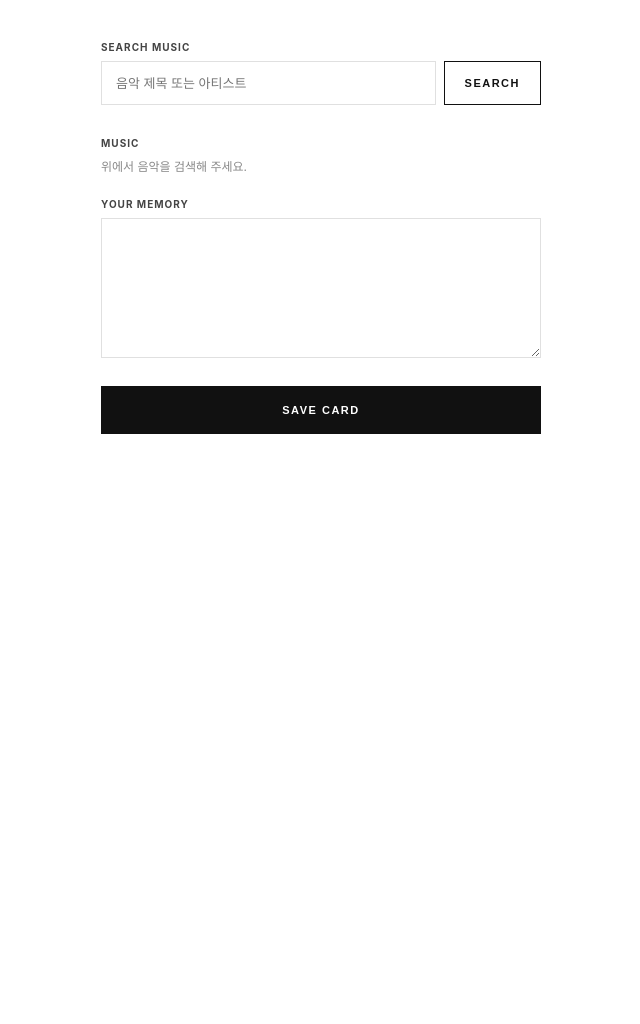
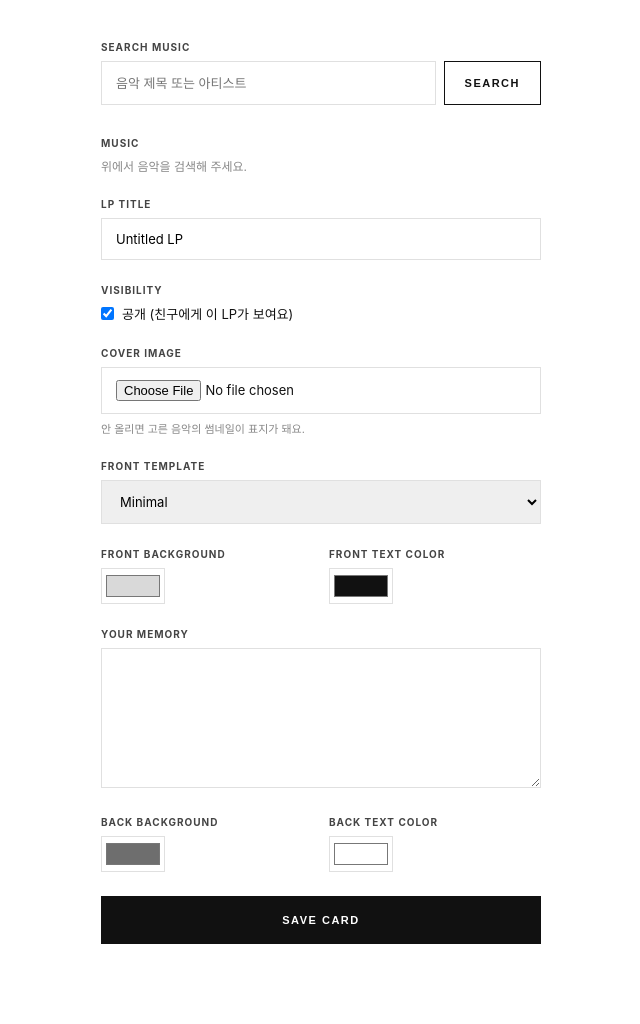
Before and after one commit to ofjrv/Cinematic-Archive, a Django app: page /cards/new/ in a window 1280 px wide. Shown: the part 143-1167 px from the top of the page, without its empty margins (319-959 px from the left). Before the commit the page ends 577 px from the top, so only its background shows below. Run offline with Django 5.2, Linux system fonts and the light colour scheme; the visitor is signed in with stand-in values (Sample User, id 1).

Commit message:
feat : Card에 LP 꾸미기 필드 추가 및 생성 폼 연결 (#14)

```diff
--- a/cards/forms.py
+++ b/cards/forms.py
@@ -5,4 +5,22 @@ from .models import Card
 class CardForm(forms.ModelForm):
     class Meta:
         model = Card
-        fields = ["memo"]  # 음악은 유튜브 검색 결과에서 골라 view에서 넣음
+        # 사용자가 LP Editor에서 직접 입력하는 칸 (음악은 view에서 넣음)
+        fields = [
+            "title",
+            "is_public",
+            "cover_image",
+            "front_template",
+            "front_bg_color",
+            "front_text_color",
+            "memo",
+            "back_bg_color",
+            "back_text_color",
+        ]
+        # 색상 칸은 색 고르는 입력칸으로 보여 주기
+        widgets = {
+            "front_bg_color": forms.TextInput(attrs={"type": "color"}),
+            "front_text_color": forms.TextInput(attrs={"type": "color"}),
+            "back_bg_color": forms.TextInput(attrs={"type": "color"}),
+            "back_text_color": forms.TextInput(attrs={"type": "color"}),
+        }
--- a/cards/models.py
+++ b/cards/models.py
@@ -12,8 +12,13 @@ class Music(models.Model):
     def __str__(self):
         return f"{self.music_title} - {self.artist}"
 
+class Card(models.Model):
+    # 앞면 템플릿 선택지 (LP 모델과 같은 값)
+    class TemplateChoices(models.TextChoices):
+        MINIMAL = "minimal", "Minimal"
+        CLASSIC = "classic", "Classic"
+        BOLD = "bold", "Bold"
 
-class Card(models.Model):
     # 작성자 (User 1 : N Card)
     user = models.ForeignKey(
         settings.AUTH_USER_MODEL,
@@ -28,13 +33,31 @@ class Card(models.Model):
         related_name="cards",
     )
 
-    # 감상 메모
-    memo = models.TextField(blank=True)
+    # ---- LP 앞면 ----
+    title = models.CharField(max_length=120, default="Untitled LP")
+    cover_image = models.ImageField(upload_to="cards/covers/", blank=True)  # 직접 올린 표지 (없으면 음악 썸네일 사용)
+    front_template = models.CharField(
+        max_length=30,
+        choices=TemplateChoices.choices,
+        default=TemplateChoices.MINIMAL,
+    )
+    front_bg_color = models.CharField(max_length=20, default="#d9d9d9")
+    front_text_color = models.CharField(max_length=20, default="#111111")
 
-    # 완성된 카드 이미지 (나중에 만들어지므로 비워둘 수 있게)
-    card_image = models.ImageField(upload_to="cards/", blank=True)
+    # ---- LP 뒷면 ----
+    memo = models.TextField(blank=True)  # YOUR MEMORY
+    back_bg_color = models.CharField(max_length=20, default="#6e6e6e")
+    back_text_color = models.CharField(max_length=20, default="#ffffff")
+
+    # ---- 갤러리 ----
+    is_public = models.BooleanField(default=True)       # True: 친구에게 보임
+    order = models.PositiveIntegerField(default=0)      # 갤러리 순서
 
     created_at = models.DateTimeField(auto_now_add=True)
+    updated_at = models.DateTimeField(auto_now=True)
+
+    class Meta:
+        ordering = ["order", "-created_at"]  # 순서대로, 같으면 최신순
 
     def __str__(self):
-        return f"{self.user} - {self.music}"
+        return f"{self.user} - {self.title}"
--- a/cards/templates/cards/b_card_create.html
+++ b/cards/templates/cards/b_card_create.html
@@ -60,6 +60,19 @@
 
     .error { font-size: 12px; color: #d33; margin-bottom: 16px; }
     .empty { font-size: 12px; color: #888; margin-bottom: 24px; }
+
+    /* LP 입력칸 */
+    .field input[type="text"], .field input[type="file"] {
+      width: 100%; padding: 12px 14px;
+      border: 1px solid #e0e0e0; font-size: 13px; font-family: inherit;
+    }
+    .field input[type="color"] {
+      width: 64px; height: 36px; padding: 2px;
+      border: 1px solid #e0e0e0; background: #fff; cursor: pointer;
+    }
+    .row { display: grid; grid-template-columns: 1fr 1fr; gap: 16px; }  /* 두 칸씩 나란히 */
+    .check { display: flex; align-items: center; gap: 8px; font-size: 13px; }
+    .hint { font-size: 11px; color: #888; margin-top: 6px; }
   </style>
 </head>
 <body>
@@ -80,7 +93,7 @@
     {% endif %}
 
     <!-- 카드 저장 -->
-    <form method="post">
+    <form method="post" enctype="multipart/form-data">
       {% csrf_token %}
 
       <div class="field">
@@ -111,9 +124,57 @@
         {% endif %}
       </div>
 
+      <!-- 폼 입력 오류 (어떤 칸이 잘못됐는지) -->
+      {% if form.errors %}
+        <div class="error">{{ form.errors }}</div>
+      {% endif %}
+
+      <div class="field">
+        <label class="label">LP TITLE</label>
+        {{ form.title }}
+      </div>
+
+      <div class="field">
+        <label class="label">VISIBILITY</label>
+        <label class="check">{{ form.is_public }} 공개 (친구에게 이 LP가 보여요)</label>
+      </div>
+
+      <div class="field">
+        <label class="label">COVER IMAGE</label>
+        {{ form.cover_image }}
+        <p class="hint">안 올리면 고른 음악의 썸네일이 표지가 돼요.</p>
+      </div>
+
+      <div class="field">
+        <label class="label">FRONT TEMPLATE</label>
+        {{ form.front_template }}
+      </div>
+
+      <div class="row">
+        <div class="field">
+          <label class="label">FRONT BACKGROUND</label>
+          {{ form.front_bg_color }}
+        </div>
+        <div class="field">
+          <label class="label">FRONT TEXT COLOR</label>
+          {{ form.front_text_color }}
+        </div>
+      </div>
+
       <div class="field">
         <label class="label">YOUR MEMORY</label>
         {{ form.memo }}
+      </div>
+
+      <div class="row">
+        <div class="field">
+          <label class="label">BACK BACKGROUND</label>
+          {{ form.back_bg_color }}
+        </div>
+        <div class="field">
+          <label class="label">BACK TEXT COLOR</label>
+          {{ form.back_text_color }}
+        </div>
       </div>
 
       <button type="submit" class="btn btn-full">SAVE CARD</button>
--- a/cards/views.py
+++ b/cards/views.py
@@ -21,6 +21,7 @@ def search_youtube(q):
             "q": q,                     # 검색어
             "type": "video",            # 영상만 (채널, 재생목록 제외)
             "videoCategoryId": "10",    # 10 = 음악 카테고리
+             "videoEmbeddable": "true",  # 다른 사이트에서 재생 가능한 영상만
             "maxResults": 5,            # 5개만
             "key": settings.YOUTUBE_API_KEY,
         },
@@ -87,7 +88,7 @@ def card_create(request):
     error = ""
 
     if request.method == "POST":  # 폼을 제출했을 때
-        form = CardForm(request.POST)
+        form = CardForm(request.POST, request.FILES) # 이미지 파일도 같이 받기
         video_id = request.POST.get("video_id", "")  # 라디오 버튼으로 고른 영상 번호
 
         if not video_id:
@@ -109,6 +110,7 @@ def card_create(request):
             card = form.save(commit=False)  # 아직 DB에 저장하지 않음
             card.user = request.user        # 작성자 = 로그인한 사람
             card.music = music              # 고른 음악 연결
+            card.order = request.user.cards.count() # 갤러리 맨 뒤에 오도록
             card.save()
             return redirect("cards:card_detail", card_id=card.id)
     else:
```
Also changed, not shown: cards/migrations/0004_alter_card_options_remove_card_card_image_and_more.py (added).
